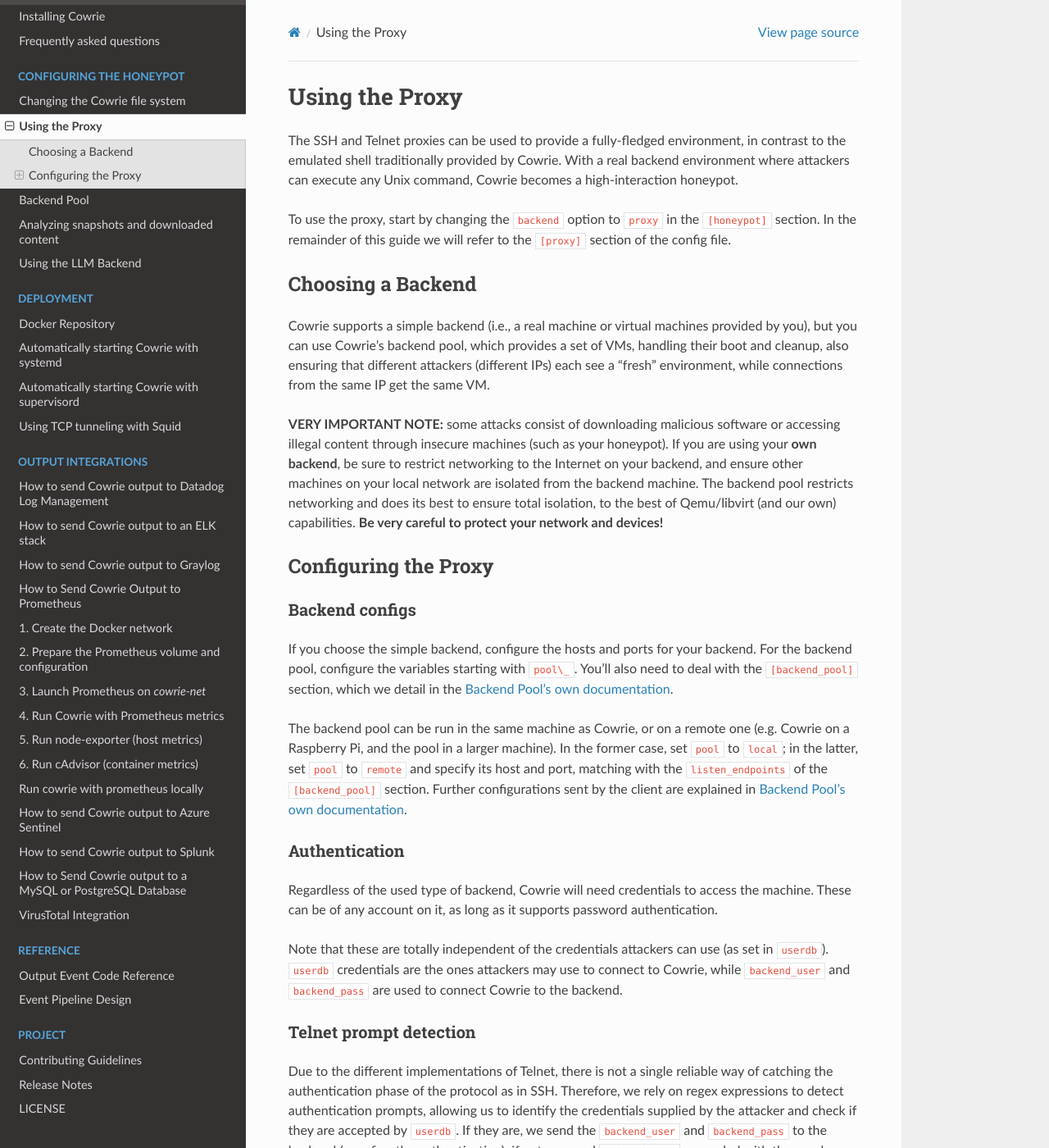
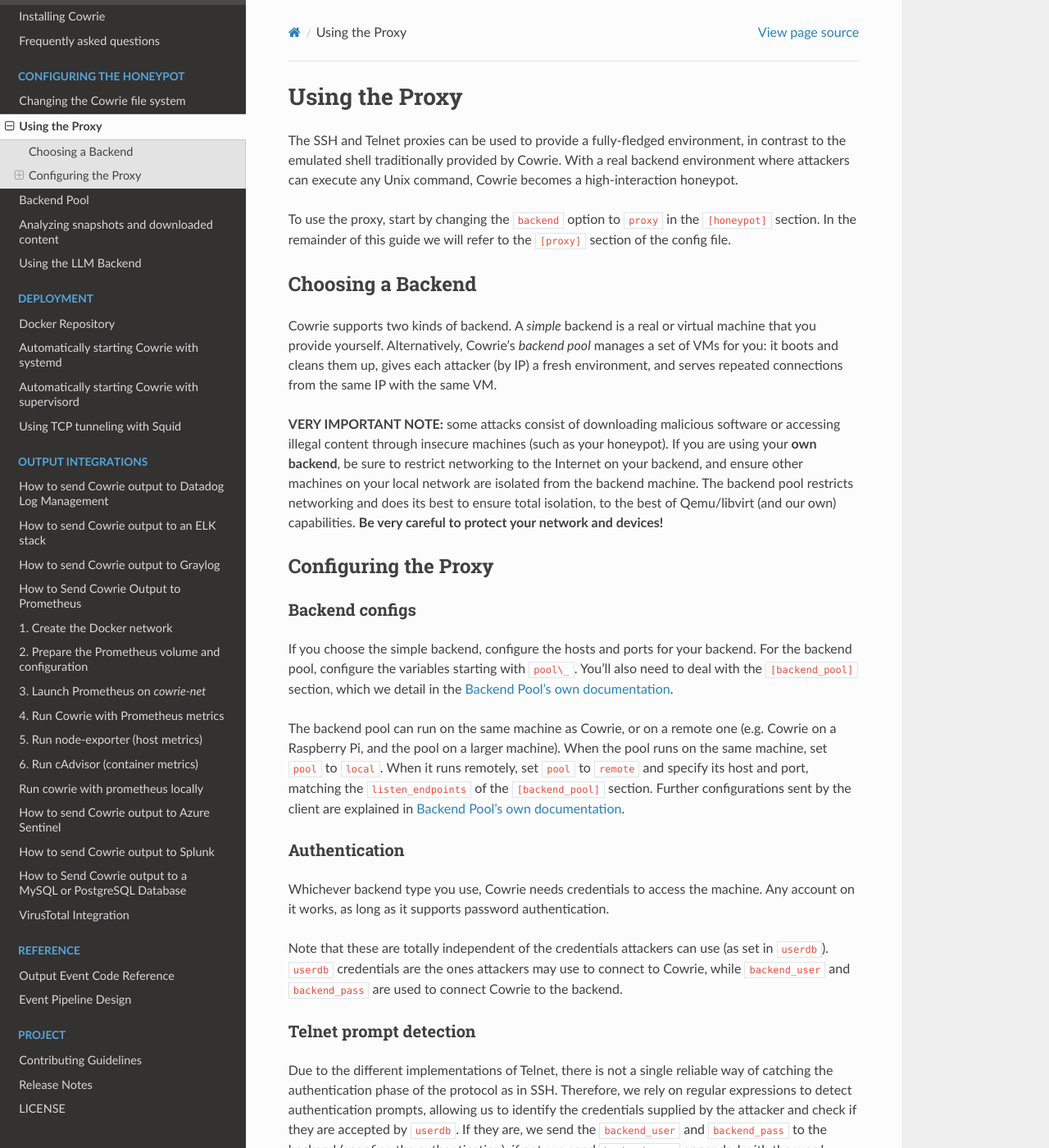
Before and after one commit to cowrie/cowrie, a Sphinx documentation site: the page built from docs/PROXY.rst, in a window 1280 px wide and 1400 px high. Shown: the whole window at 82% size. Built offline with Sphinx 7.4.7 and the Read the Docs theme 3.1.0, drawn with Linux system fonts in a browser that asks for light colours; some of the changed text lies outside the part shown.

Commit message:
docs: untangle dense sentences in the proxy and pool guides
Split the 50-word backend-choice sentence in PROXY.rst, replace
former/latter constructions with the case they name, drop the claim
that example VM images are provided (the links are gone and the
images were EOL), fix the ini code-block language, and repair
'Getting the a filesystem diff' and 'leveraging using' in the
snapshots guide.

```diff
--- a/docs/PROXY.rst
+++ b/docs/PROXY.rst
@@ -17,10 +17,11 @@ In the remainder of this guide we will refer to the ``[proxy]`` section of the c
 Choosing a Backend
 ******************
 
-Cowrie supports a simple backend (i.e., a real machine or virtual machines provided by you),
-but you can use Cowrie's backend pool, which provides a set of VMs, handling their boot
-and cleanup, also ensuring that different attackers (different IPs) each see a "fresh" environment,
-while connections from the same IP get the same VM.
+Cowrie supports two kinds of backend. A *simple* backend is a real or virtual
+machine that you provide yourself. Alternatively, Cowrie's *backend pool*
+manages a set of VMs for you: it boots and cleans them up, gives each attacker
+(by IP) a fresh environment, and serves repeated connections from the same IP
+with the same VM.
 
 **VERY IMPORTANT NOTE:** some attacks consist of downloading malicious software or accessing
 illegal content through insecure machines (such as your honeypot). If you are using your **own backend**,
@@ -40,9 +41,10 @@ backend pool, configure the variables starting with ``pool\_``. You'll also need
 the ``[backend_pool]`` section, which we detail in the
 `Backend Pool's own documentation <https://docs.cowrie.org/en/latest/BACKEND_POOL.html>`_.
 
-The backend pool can be run in the same machine as Cowrie, or on a remote one (e.g. Cowrie on a
-Raspberry Pi, and the pool in a larger machine). In the former case, set ``pool`` to ``local``;
-in the latter, set ``pool`` to ``remote`` and specify its host and port, matching with the
+The backend pool can run on the same machine as Cowrie, or on a remote one
+(e.g. Cowrie on a Raspberry Pi, and the pool on a larger machine). When the pool
+runs on the same machine, set ``pool`` to ``local``. When it runs remotely, set
+``pool`` to ``remote`` and specify its host and port, matching the
 ``listen_endpoints`` of the ``[backend_pool]`` section. Further configurations sent by the client
 are explained in
 `Backend Pool's own documentation <https://docs.cowrie.org/en/latest/BACKEND_POOL.html>`_.
@@ -50,8 +52,8 @@ are explained in
 Authentication
 ==============
 
-Regardless of the used type of backend, Cowrie will need credentials to access the machine.
-These can be of any account on it, as long as it supports password authentication.
+Whichever backend type you use, Cowrie needs credentials to access the machine.
+Any account on it works, as long as it supports password authentication.
 
 Note that these are totally independent of the credentials attackers can use (as set in
 ``userdb``). ``userdb`` credentials are the ones attackers may use to connect to Cowrie, while
@@ -61,7 +63,7 @@ Telnet prompt detection
 =======================
 
 Due to the different implementations of Telnet, there is not a single reliable way of catching
-the authentication phase of the protocol as in SSH. Therefore, we rely on regex expressions
+the authentication phase of the protocol as in SSH. Therefore, we rely on regular expressions
 to detect authentication prompts, allowing us to identify the credentials supplied by the
 attacker and check if they are accepted by ``userdb``. If they are, we send the ``backend_user``
 and ``backend_pass`` to the backend (spoofing the authentication); if not, we send ``backend_pass``
@@ -81,5 +83,5 @@ comparing the auth details with the ``userdb``.
 Analyzing traffic
 =================
 
-Analyzing raw traffic can be interesting when setting up Cowrie, in particular to set-up
+Analyzing raw traffic can be interesting when setting up Cowrie, in particular to set up
 Telnet prompt detection. For this, you can set ``log_raw`` to true.
```
Also changed, not shown: docs/BACKEND_POOL.rst (+9 -10 lines), docs/SNAPSHOTS.rst (+6 -6 lines).
